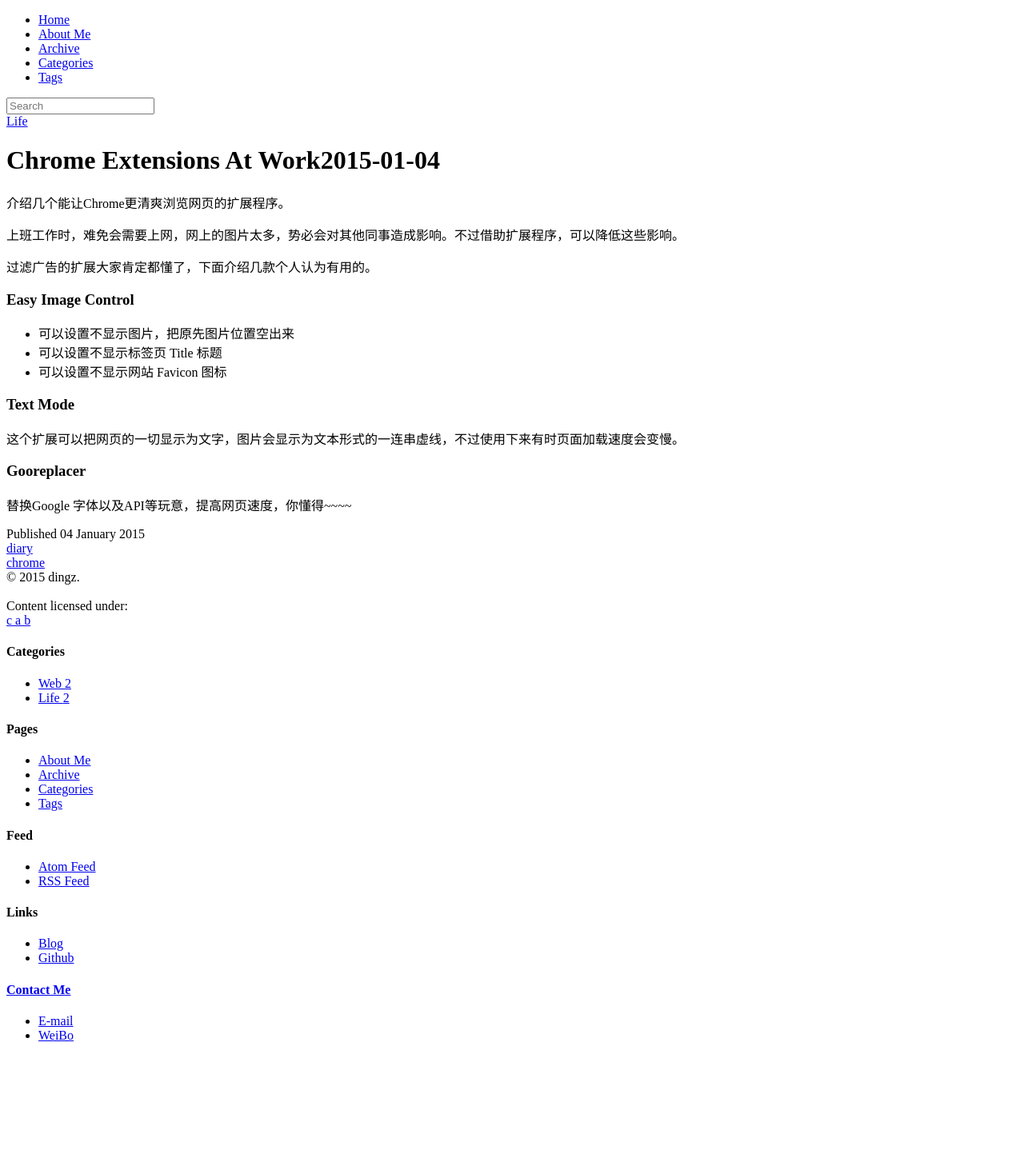
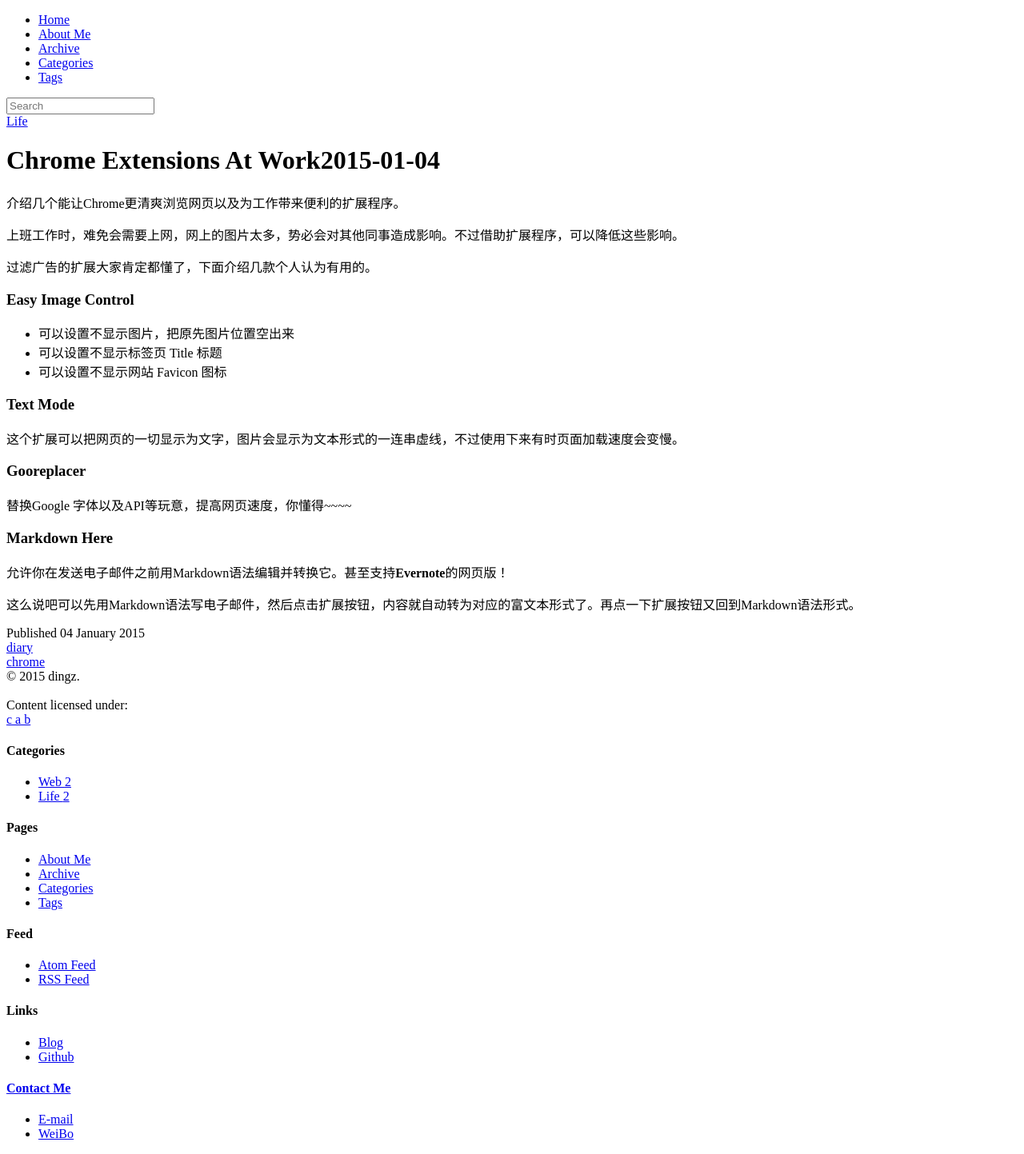
Before and after one commit to zaang/zaang.github.io, a Jekyll site: the page built from _posts/2015-01-04-chrome-extensions-at-work.md, in a window 1280 px wide. Shown: the whole page at 80% size. Built offline with Jekyll 4.4.1, drawn with Linux system fonts in a browser that asks for light colours; nearby versions of some CDN libraries; library files that are not in the unit come from our copies; comment, search, counter and statistics services are not loaded; before the commit the page ends 1320 px from its top, so only the background shows below that.

Commit message:
历史修改

```diff
--- a/_posts/2015-01-04-chrome-extensions-at-work.md
+++ b/_posts/2015-01-04-chrome-extensions-at-work.md
@@ -6,7 +6,7 @@ tagline: 2015-01-04
 tags: [diary, chrome]
 ---
 
-介绍几个能让Chrome更清爽浏览网页的扩展程序。
+介绍几个能让Chrome更清爽浏览网页以及为工作带来便利的扩展程序。
 
 <!--more-->
 
@@ -27,3 +27,9 @@ tags: [diary, chrome]
 ### Gooreplacer ###
 
 替换Google 字体以及API等玩意，提高网页速度，你懂得~~~~
+
+### Markdown Here ###
+
+允许你在发送电子邮件之前用Markdown语法编辑并转换它。甚至支持**Evernote**的网页版！
+
+这么说吧可以先用Markdown语法写电子邮件，然后点击扩展按钮，内容就自动转为对应的富文本形式了。再点一下扩展按钮又回到Markdown语法形式。
```
